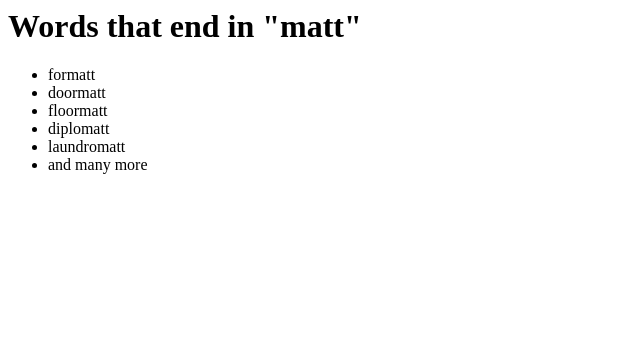
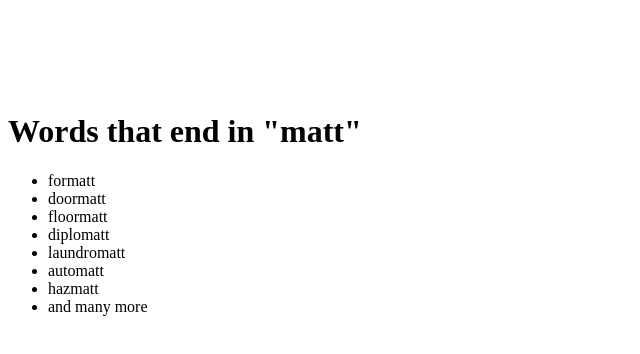
Before and after one commit to mattbailey0/mattmattmatt, a plain HTML site: page index.html in a window 1280 px wide. Shown: the whole page, without its empty margins (0-640 px from the left). Drawn offline with Linux system fonts and the light colour scheme.

Commit message:
adding more *matts, cred: @mvs202

```diff
--- a/index.html
+++ b/index.html
@@ -1,6 +1,12 @@
+<!DOCTYPE html>
 <html>
+<head>
+    <meta charset="utf-8" />
+    <title>Matt Matt Matt Org</title>
+
+</head>
 <body>
-
+	<canvas id="canvas1"></canvas>
 	<h1>Words that end in "matt"</h1>
 		<ul>
 			<li>formatt</li>
@@ -8,8 +14,92 @@
 			<li>floormatt</li>
 			<li>diplomatt</li>
 			<li>laundromatt</li>
+			<li>automatt</li>
+			<li>hazmatt</li>
 			<li>and many more</li>
 		</ul>
+	</h1>
+
+
+	<script type="text/javascript">
+		var canvas =  document.getElementById("canvas1");
+		var ctx = canvas.getContext("2d");
+
+		var player = new Player();
+
+		var leftPressed = false;
+		var rightPressed = false;
+
+		/*document.addEventListener("keydown", keyDownHandler, false);
+		document.addEventListener("keyup", keyUpHandler, false);*/
+
+		console.log("hello world");
+
+
+		/*function keyDownHandler(e){
+			console.log("keydown=" + e.keyCode);
+			if(e.keyCode == 39){
+				rightPressed = true;
+			}
+			else if(e.keyCode == 37){
+				leftPressed = true;
+			}
+		}
+
+		function keyUpHandler(e){
+			console.log("keyup=" + e.keyCode);
+			if(e.keyCode == 39){
+				rightPressed = false;
+			}
+			else if(e.keyCode == 37){
+				leftPressed = false;
+			}
+		}*/
+
+		function draw(){
+			ctx.canvas.width = window.innerWidth;
+			ctx.canvas.height = player.height;
+
+			//ctx.clearRect(0, 0, canvas.width, canvas.height);
+			player.draw();
+			player.move();
+			requestAnimationFrame(draw);
+		}
+
+		draw();
+
+		function Player(){
+			this.x = 0;
+			this.y = 10;
+			this.width = 60;
+			this.height = 80;
+			this.color = "#0095DD";
+			this.image = new Image();
+			this.image.src = "assets/img/mutt.jpg"
+			this.visible = true;
+			this.dX = 5;
+			this.dY = 0;
+			this.move = function(){
+				console.log("player collision detected:" + this.collisionDetect());
+				this.x += this.dX
+				this.y += this.dY;
+			}
+			this.draw = function(){
+				ctx.beginPath();
+				ctx.drawImage(this.image, this.x, this.y, this.width, this.height);
+				ctx.closePath;
+			}
+			this.collisionDetect = function(){
+				if(this.x + this.width > canvas.width || this.x < 0){
+					this.dX = -this.dX;
+					return true;
+				}
+				return false;
+			}
+		}
+
+
+	</script>
 
 </body>
 </html>
```
Lines whose indentation alone changed are shown as unchanged.
